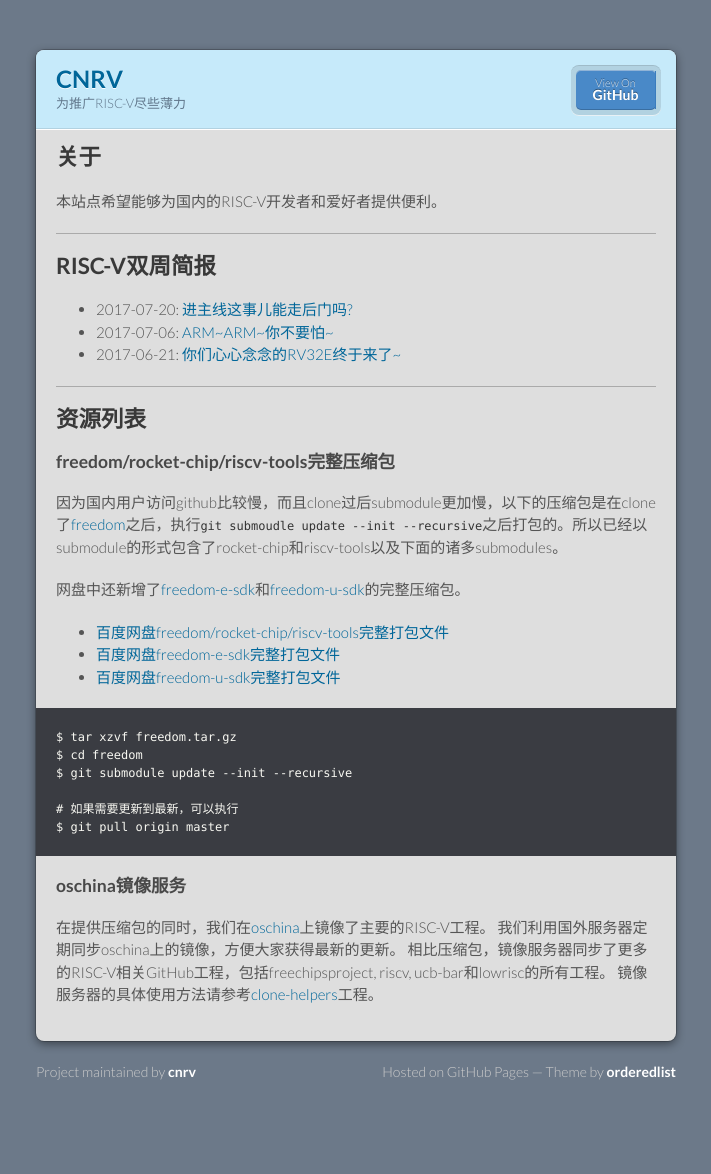
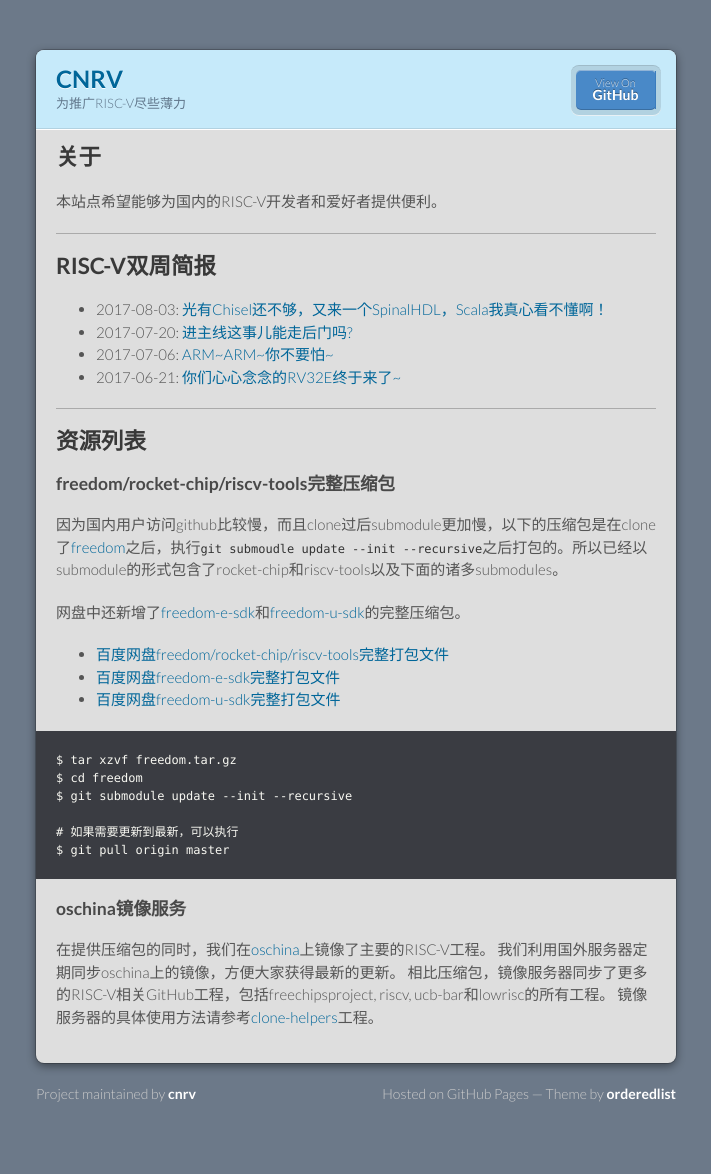
Before and after one commit to cnrv/home, a Jekyll site: the page built from index.md, in a window 1280 px wide. Shown: the whole page, without its empty margins (284-995 px from the left). Built offline with Jekyll 4.4.1, drawn with Linux system fonts in a browser that asks for light colours; Markdown is read by kramdown in place of the engine named in the settings; our own code applies the rules of GitHub Pages for plain Markdown files; before the commit the page ends 1152 px from its top, so only the background shows below that.

Commit message:
update bi-weekly-rpt: 2017-08-03.
Signed-off-by: Alex Guo <xfguo@credosemi.com.cn>

```diff
--- a/index.md
+++ b/index.md
@@ -10,6 +10,7 @@ layout: default
 
 ## RISC-V双周简报
 
+- 2017-08-03: [光有Chisel还不够，又来一个SpinalHDL，Scala我真心看不懂啊！](bi-week-rpts/2017-08-03)
 - 2017-07-20: [进主线这事儿能走后门吗?](bi-week-rpts/2017-07-20)
 - 2017-07-06: [ARM~ARM~你不要怕~](bi-week-rpts/2017-07-06)
 - 2017-06-21: [你们心心念念的RV32E终于来了~](bi-week-rpts/2017-06-21)
```
